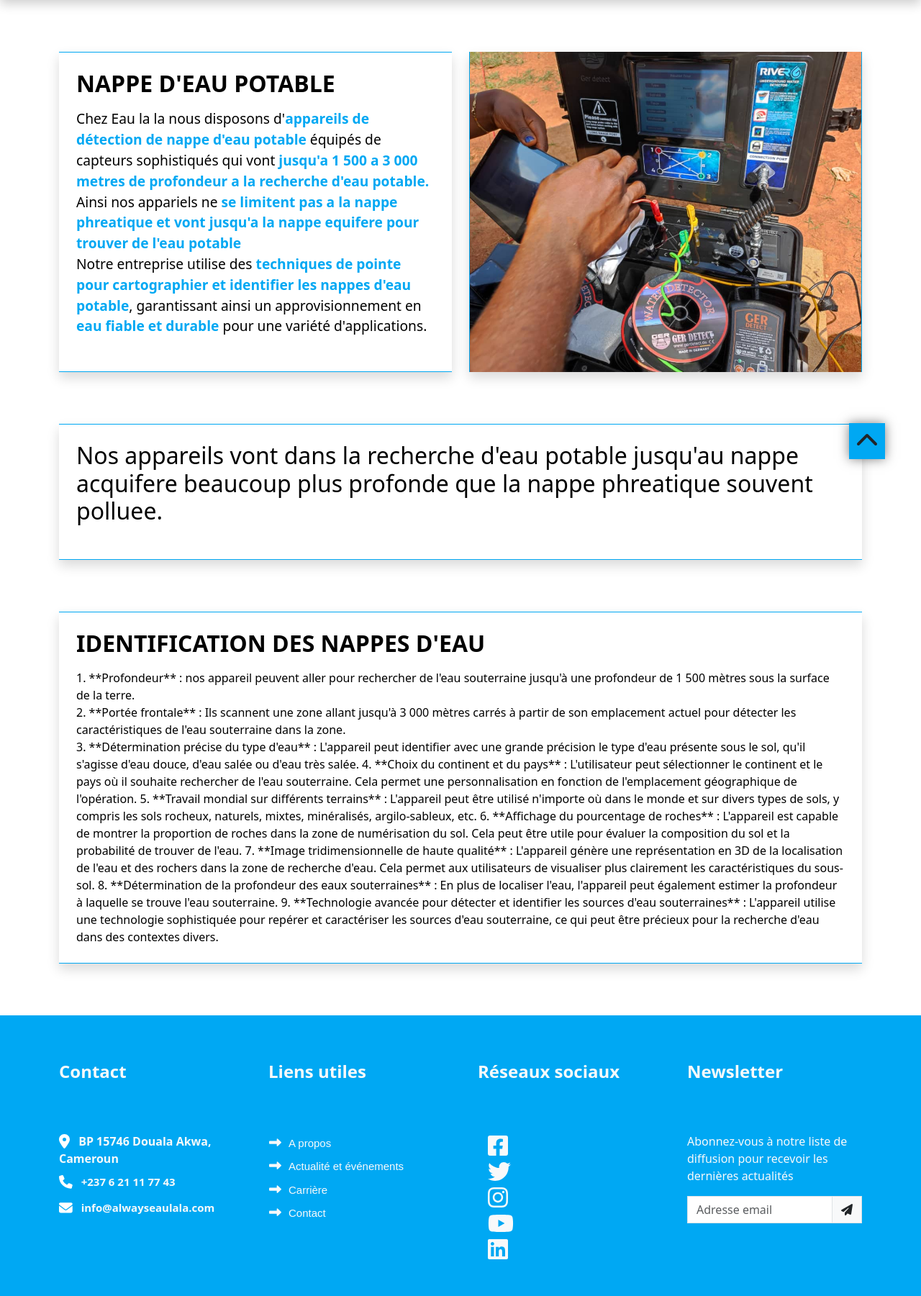
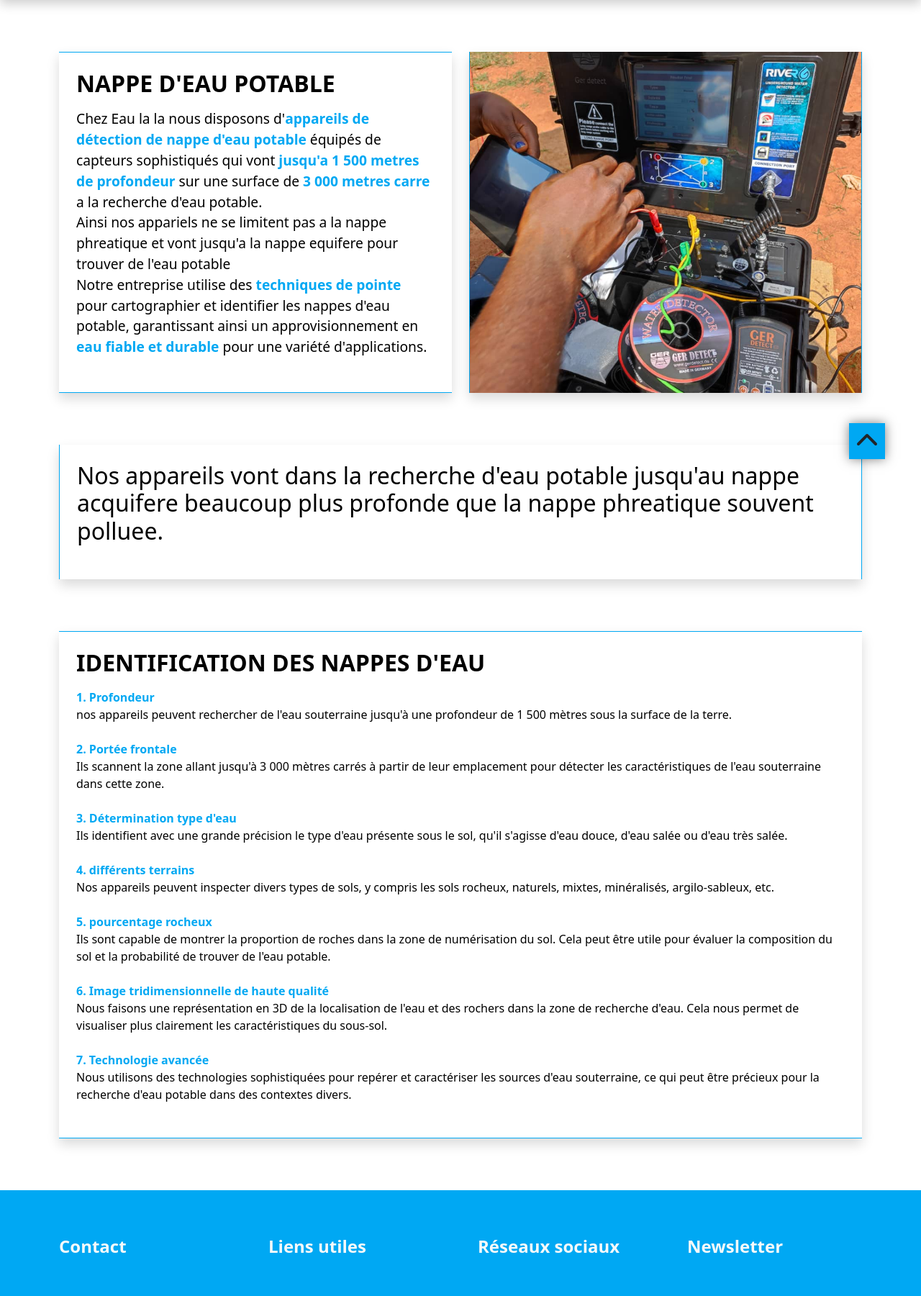
Before and after one commit to euclidessoft/eaulala, a Symfony app: template templates/site/nappe.html.twig in a window 1280 px wide. Shown: the part 82-1883 px from the top of the page at 72% size. Run offline with Twig, Linux system fonts and the light colour scheme; the template is opened without the code that fills it, so the values that code supplies are empty; some libraries are stand-ins or nearby versions.

Commit message:
creation page nappe

```diff
--- a/templates/site/nappe.html.twig
+++ b/templates/site/nappe.html.twig
@@ -14,9 +14,9 @@
                             {{ "Nappe d'eau potable"|trans }}
                         </h2>
                         <p class="fs-5 mb-4">
-                            {{"Chez Eau la la nous disposons d'"|trans}}<b>{{ "appareils de détection de nappe d'eau potable"|trans}}</b> {{ " équipés de capteurs sophistiqués qui vont "|trans}}<b> {{ " jusqu'a 1 500 a 3 000 metres de profondeur a la recherche d'eau potable."|trans}}</b><br>
-                            {{ "Ainsi nos appariels ne"|trans}} <b>{{ "se limitent pas a la nappe phreatique et  vont jusqu'a la nappe equifere pour trouver de l'eau potable"|trans}}</b>  <br>
-                            {{"Notre entreprise utilise des"|trans}} <b>{{ "techniques de pointe pour cartographier et identifier les nappes d'eau potable"|trans}}</b>, {{ "garantissant ainsi un approvisionnement en"|trans}} <b>{{ " eau fiable et durable"|trans}} </b>{{ "pour une variété d'applications."|trans}}
+                            {{"Chez Eau la la nous disposons d'"|trans}}<b>{{ "appareils de détection de nappe d'eau potable"|trans}}</b> {{ " équipés de capteurs sophistiqués qui vont "|trans}}<b> {{ " jusqu'a 1 500 metres de profondeur"|trans}}</b> {{  "sur une surface de"|trans}}<b> {{  "3 000 metres carre"|trans}}</b> {{  "  a la recherche d'eau potable."|trans}}<br>
+                            {{ "Ainsi nos appariels ne se limitent pas a la nappe phreatique et  vont jusqu'a la nappe equifere pour trouver de l'eau potable"|trans}}<br>
+                            {{"Notre entreprise utilise des"|trans}} <b>{{ "techniques de pointe"|trans}}</b> {{ "pour cartographier et identifier les nappes d'eau potable, garantissant ainsi un approvisionnement en"|trans}} <b>{{ " eau fiable et durable"|trans}} </b>{{ "pour une variété d'applications."|trans}}
                         </p>
 
                     </div>
@@ -35,7 +35,7 @@
 
                 <div class="col-lg-12 wow fadeInRight" data-wow-delay="0.3s">
 
-                    <div class="p-4 h-100  bg-white shadow border-y-1">
+                    <div class="p-4 h-100  bg-white shadow border-x-1">
                         <h6 class="fs-2 mb-4">
                             Nos appareils vont dans la recherche d'eau potable jusqu'au nappe acquifere beaucoup plus profonde que la nappe phreatique souvent polluee.
                         </h6>
@@ -53,26 +53,31 @@
                         <h2 class="section-title bg-white text-lg-start mb-3">
                             {{ "identification des nappes d'eau"|trans }}
                         </h2>
+                        <p class="mb-4">
+                            <b>1. {{ "Profondeur"|trans }}
+                                </b> <br>{{ "nos appareils peuvent rechercher de l'eau souterraine jusqu'à une profondeur de 1 500 mètres sous la surface de la terre."|trans }}
+                        </p>
+                        <p class="mb-4">
+                        <b>2. {{ "Portée frontale"|trans }}
+                            </b> <br>{{"Ils scannent la zone allant jusqu'à 3 000 mètres carrés à partir de leur emplacement pour détecter les caractéristiques de l'eau souterraine dans cette zone."|trans}}
+</p><p class="mb-4">
+                        <b>3. {{ "Détermination type d'eau"|trans }} </b> <br>
+                        {{"Ils identifient avec une grande précision le type d'eau présente sous le sol, qu'il s'agisse d'eau douce, d'eau salée ou d'eau très salée."|trans}}
 
-                        1. **Profondeur** : nos appareil peuvent aller pour rechercher de l'eau souterraine jusqu'à une profondeur de 1 500 mètres sous la surface de la terre.<br>
 
-                        2. **Portée frontale** : Ils scannent une zone allant jusqu'à 3 000 mètres carrés à partir de son emplacement actuel pour détecter les caractéristiques de l'eau souterraine dans la zone.<br>
-
-                        3. **Détermination précise du type d'eau** : L'appareil peut identifier avec une grande précision le type d'eau présente sous le sol, qu'il s'agisse d'eau douce, d'eau salée ou d'eau très salée.
-
-                        4. **Choix du continent et du pays** : L'utilisateur peut sélectionner le continent et le pays où il souhaite rechercher de l'eau souterraine. Cela permet une personnalisation en fonction de l'emplacement géographique de l'opération.
-
-                        5. **Travail mondial sur différents terrains** : L'appareil peut être utilisé n'importe où dans le monde et sur divers types de sols, y compris les sols rocheux, naturels, mixtes, minéralisés, argilo-sableux, etc.
-
-                        6. **Affichage du pourcentage de roches** : L'appareil est capable de montrer la proportion de roches dans la zone de numérisation du sol. Cela peut être utile pour évaluer la composition du sol et la probabilité de trouver de l'eau.
-
-                        7. **Image tridimensionnelle de haute qualité** : L'appareil génère une représentation en 3D de la localisation de l'eau et des rochers dans la zone de recherche d'eau. Cela permet aux utilisateurs de visualiser plus clairement les caractéristiques du sous-sol.
-
-                        8. **Détermination de la profondeur des eaux souterraines** : En plus de localiser l'eau, l'appareil peut également estimer la profondeur à laquelle se trouve l'eau souterraine.
-
-                        9. **Technologie avancée pour détecter et identifier les sources d'eau souterraines** : L'appareil utilise une technologie sophistiquée pour repérer et caractériser les sources d'eau souterraine, ce qui peut être précieux pour la recherche d'eau dans des contextes divers.
-
-                    </div>
+</p><p class="mb-4">
+                        <b>4. {{"différents terrains"|trans}} </b> <br>
+                        {{"Nos appareils peuvent inspecter divers types de sols, y compris les sols rocheux, naturels, mixtes, minéralisés, argilo-sableux, etc."|trans}}
+</p><p class="mb-4">
+                        <b>5. {{"pourcentage rocheux"|trans}} </b> <br>
+                        {{"Ils sont capable de montrer la proportion de roches dans la zone de numérisation du sol. Cela peut être utile pour évaluer la composition du sol et la probabilité de trouver de l'eau potable."|trans}}
+</p><p class="mb-4">
+                        <b>6. {{"Image tridimensionnelle de haute qualité"|trans}}</b> <br>
+                        {{"Nous faisons une  représentation en 3D de la localisation de l'eau et des rochers dans la zone de recherche d'eau. Cela nous permet de visualiser plus clairement les caractéristiques du sous-sol."|trans}}
+</p><p class="mb-4">
+                        <b>7. {{"Technologie avancée"|trans}} </b> <br>
+                        {{"Nous utilisons des technologies sophistiquées pour repérer et caractériser les sources d'eau souterraine, ce qui peut être précieux pour la recherche d'eau potable dans des contextes divers."|trans}}
+ </p>                   </div>
                 </div>
             </div>
         </div>
```
